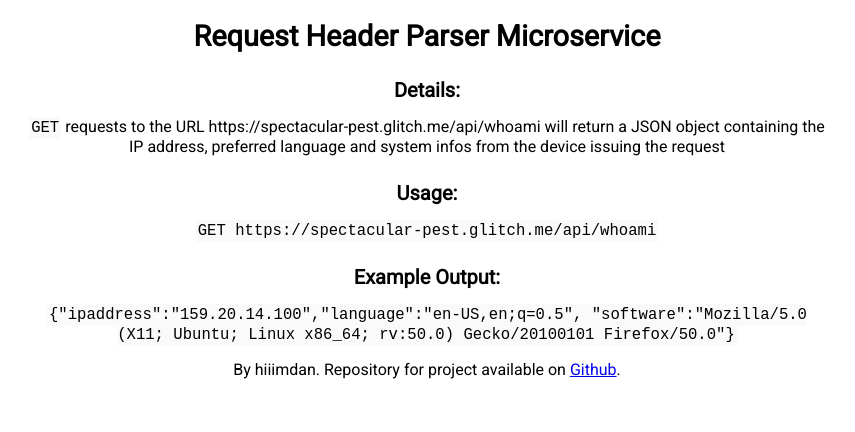
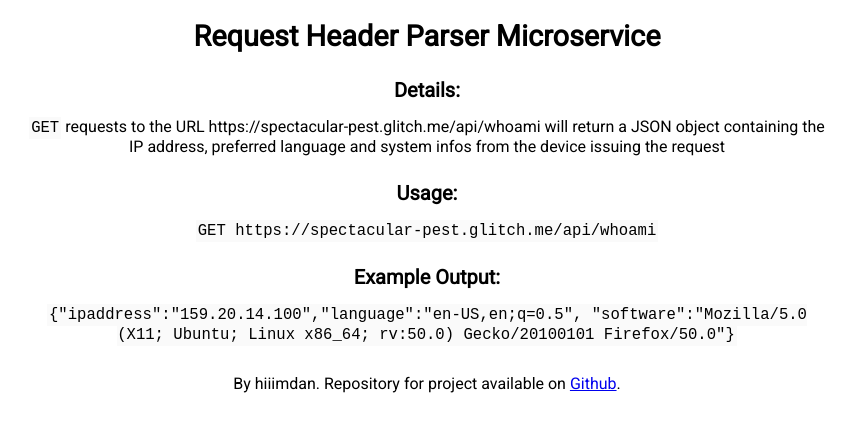
Before and after one commit to hiimdan/FCC-APIs-project-Request-Header-Parser-Microservice, a website: page views/index.html in a window 1280 px wide. Shown: the whole page, without its empty margins (213-1068 px from the left). Drawn offline with Linux system fonts and the light colour scheme; files that its build step writes are made by us from their sources.

Commit message:
Update style.css

```diff
--- a/public/style.css
+++ b/public/style.css
@@ -28,3 +28,7 @@ code {
   background-color: #FaFaFa;
   font-family: monospace;
 }
+
+footer {
+  margin-top: 30px;
+}
```
